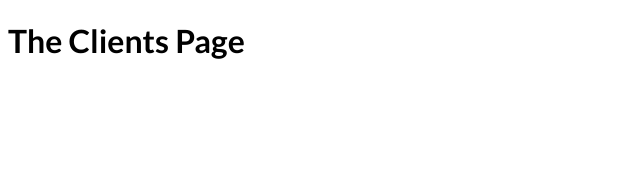
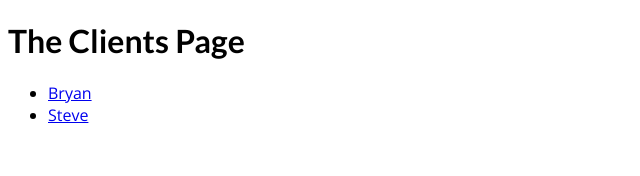
Before and after one commit to bgoonz/NextJS-Notes, a Next.js app in the folder 3-file-based-routing/: page /clients in a window 1280 px wide. Shown: the top 176 px of the page, without its empty margins (0-640 px from the left). Built offline with nearby package versions, Linux system fonts and the light colour scheme.

Commit message:
navigating to dynamic routes

```diff
--- a/3-file-based-routing/pages/clients/index.js
+++ b/3-file-based-routing/pages/clients/index.js
@@ -1,7 +1,20 @@
+import Link from "next/link";
+
 function ClientsPage() {
+  const clients = [
+    { id: "bryan", name: "Bryan" },
+    { id: "steve", name: "Steve" },
+  ];
   return (
     <div>
       <h1>The Clients Page</h1>
+      <ul>
+        {clients.map((client) => (
+          <li key={client.id}>
+            <Link href={`/clients/${client.id}`}>{client.name}</Link>
+          </li>
+        ))}
+      </ul>
     </div>
   );
 }
```
